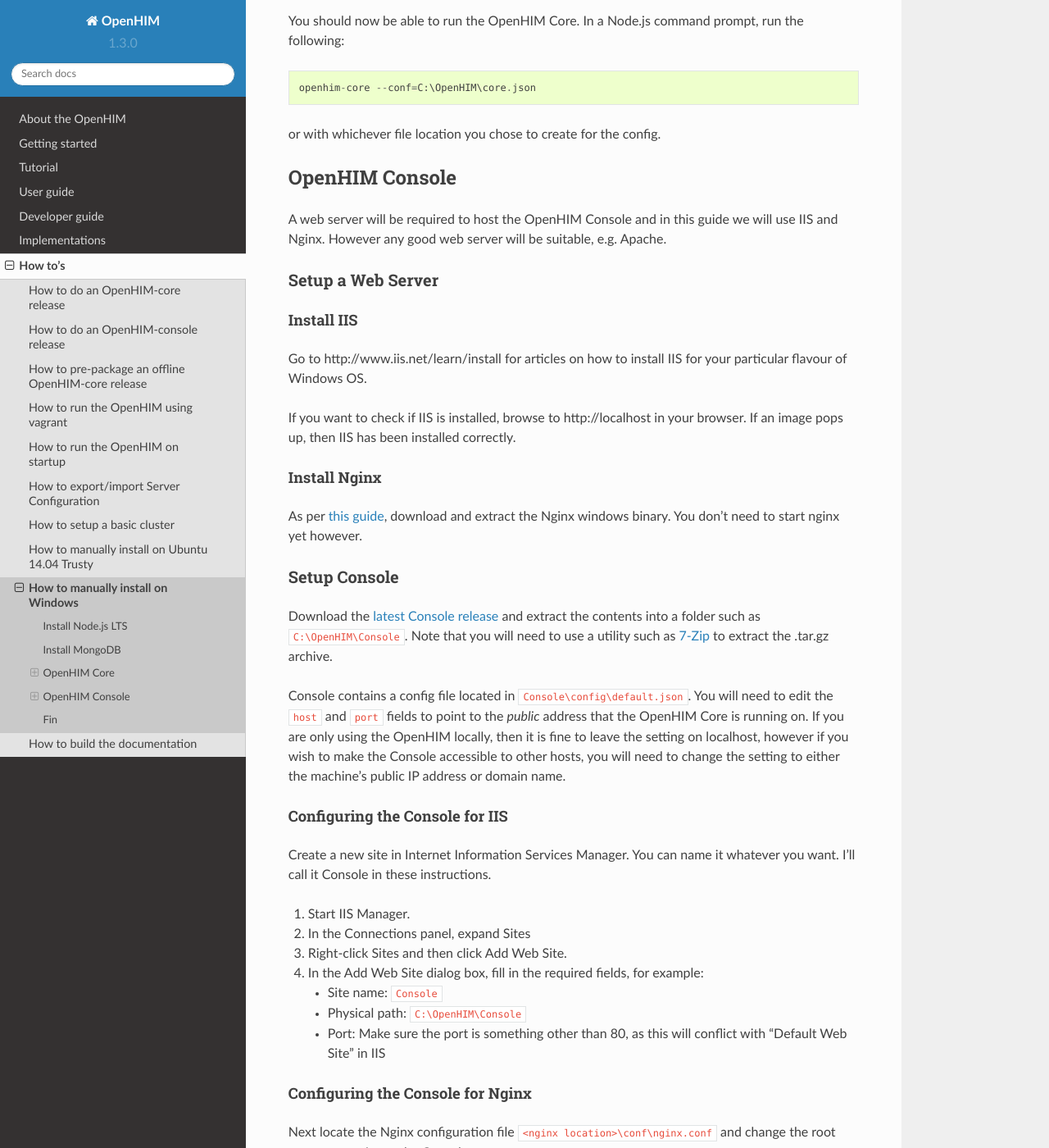
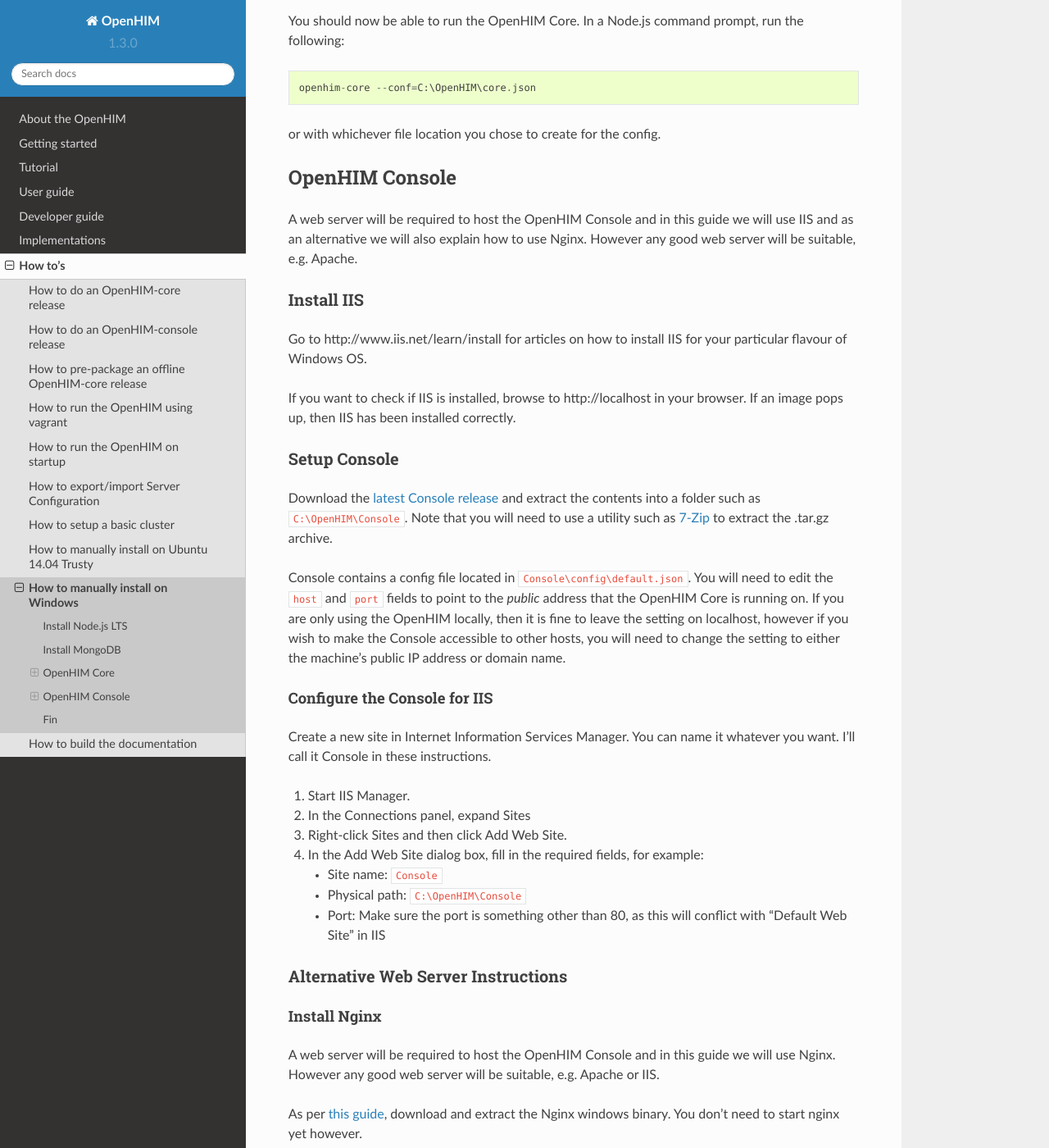
Before and after one commit to jembi/openhim-core-js, a Sphinx documentation site: the page built from docs/how-to/how-to-install-on-windows.md, in a window 1280 px wide and 1400 px high, scrolled down 1131 px. Shown: the whole window at 82% size. Built offline with Sphinx 7.4.7 and the Read the Docs theme 2.0.0, drawn with Linux system fonts in a browser that asks for light colours.

Commit message:
Move Nginx installation instructions to the bottom

````diff
--- a/docs/how-to/how-to-install-on-windows.md
+++ b/docs/how-to/how-to-install-on-windows.md
@@ -40,19 +40,14 @@
 
 ## OpenHIM Console
 
-A web server will be required to host the OpenHIM Console and in this guide we will use IIS and Nginx. However any good web server will be suitable, e.g. Apache.
+A web server will be required to host the OpenHIM Console and in this guide we will use IIS and as an alternative we will also explain how to use Nginx. However any good web server will be suitable, e.g.  Apache.
 
-### Setup a Web Server
-
-##### Install IIS
+### Install IIS
 
 Go to http://www.iis.net/learn/install for articles on how to install IIS for your particular flavour of Windows OS.
 
 If you want to check if IIS is installed, browse to http://localhost in your browser. If an image pops up, then IIS has been installed correctly.
 
-##### Install Nginx
-
-As per [this guide](https://www.nginx.com/resources/wiki/start/topics/tutorials/install/), download and extract the Nginx windows binary. You don't need to start nginx yet however.
 
 ### Setup Console
 
@@ -60,7 +55,7 @@
 
 Console contains a config file located in `Console\config\default.json`. You will need to edit the `host` and `port` fields to point to the *public* address that the OpenHIM Core is running on. If you are only using the OpenHIM locally, then it is fine to leave the setting on localhost, however if you wish to make the Console accessible to other hosts, you will need to change the setting to either the machine's public IP address or domain name.
 
-##### Configuring the Console for IIS
+#### Configure the Console for IIS
 
 Create a new site in Internet Information Services Manager. You can name it whatever you want. I'll call it Console in these instructions.
 1. Start IIS Manager.
@@ -71,7 +66,18 @@
    *   Physical path: `C:\OpenHIM\Console`
    *   Port: Make sure the port is something other than 80, as this will conflict with "Default Web Site" in IIS
 
-##### Configuring the Console for Nginx
+### Alternative Web Server Instructions
+#### Install Nginx
+
+A web server will be required to host the OpenHIM Console and in this guide we will use Nginx. However any good web server will be suitable, e.g. Apache or IIS.
+
+As per [this guide](https://www.nginx.com/resources/wiki/start/topics/tutorials/install/), download and extract the Nginx windows binary. You don't need to start nginx yet however.
+
+#### Setup Console
+
+Download the [latest Console release](https://github.com/jembi/openhim-console/releases/latest) and extract the contents into a folder such as `C:\OpenHIM\Console`. Note that you will need to use a utility such as [7-Zip](http://www.7-zip.org/) to extract the .tar.gz archive.
+
+Console contains a config file located in `Console\config\default.json`. You will need to edit the `host` and `port` fields to point to the *public* address that the OpenHIM Core is running on. If you are only using the OpenHIM locally, then it is fine to leave the setting on localhost, however if you wish to make the Console accessible to other hosts, you will need to change the setting to either the machine's public IP address or domain name.
 
 Next locate the Nginx configuration file `<nginx location>\conf\nginx.conf` and change the root context to point to the Console:
 ```
@@ -88,7 +94,6 @@
 cd <nginx location>
 start nginx
 ```
-
 ## Fin
 
 The OpenHIM Core and Console should now be up and running!
````
